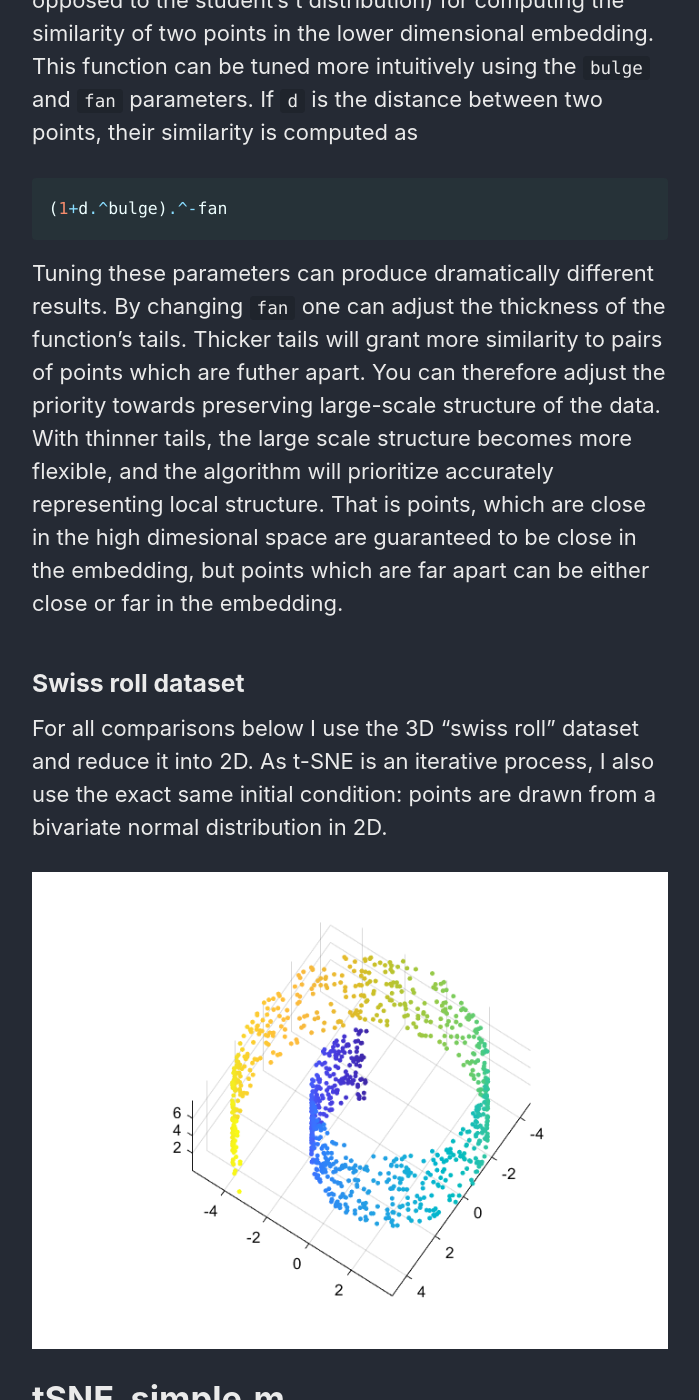
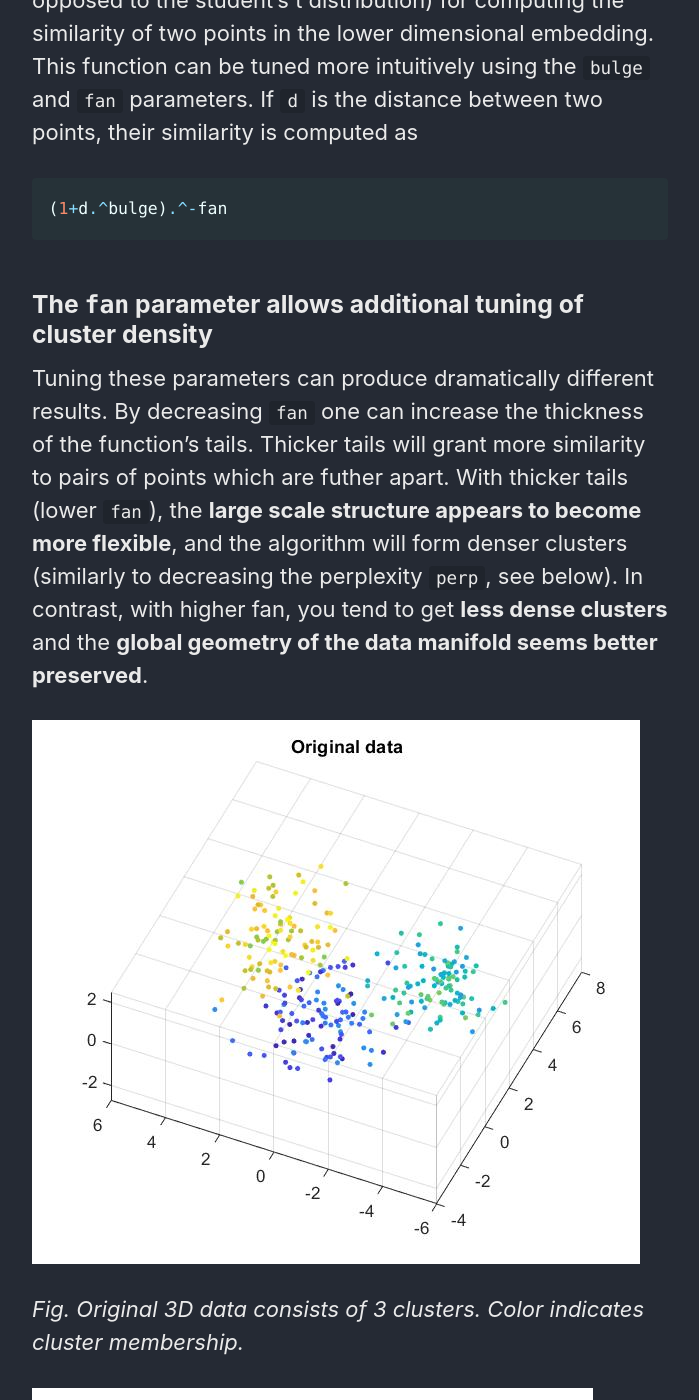
Before and after one commit to M-Lin-DM/M-Lin-DM.github.io, a Jekyll site: the page built from _posts/2020-04-19-t-SNE.md, in a window 1280 px wide and 1400 px high, scrolled down 628 px. Shown: the whole window, without its empty margins (290-989 px from the left). Built offline with Jekyll 4.4.1, drawn with Linux system fonts in a browser that asks for light colours; cached includes are drawn as plain includes; nearby versions of some CDN libraries; some of the changed text lies outside the part shown.

Commit message:
draft transporter post

````diff
--- a/_posts/2020-04-19-t-SNE.md
+++ b/_posts/2020-04-19-t-SNE.md
@@ -1,5 +1,5 @@
 ---
-title: "A t-SNE Implementation with tunable emphasis on global data manifold structure"
+title: "A t-SNE Implementation with tunable preservation of global data manifold structure"
 date: 2020-04-19
 layout: "single"
 permalink: /t-SNE/
@@ -14,7 +14,16 @@ For all scripts I use a modified similarity function (as opposed to the student'
 ```matlab
 (1+d.^bulge).^-fan
 ```
-Tuning these parameters can produce dramatically different results. By changing `fan` one can adjust the thickness of the function's tails. Thicker tails will grant more similarity to pairs of points which are futher apart. You can therefore adjust the priority towards preserving large-scale structure of the data. With thinner tails, the large scale structure becomes more flexible, and the algorithm will prioritize accurately representing local structure. That is points, which are close in the high dimesional space are guaranteed to be close in the embedding, but points which are far apart can be either close or far in the embedding.
+### The `fan` parameter allows additional tuning of cluster density
+Tuning these parameters can produce dramatically different results. By decreasing `fan` one can increase the thickness of the function's tails. Thicker tails will grant more similarity to pairs of points which are futher apart. With thicker tails (lower `fan`), the **large scale structure appears to become more flexible**, and the algorithm will form denser clusters (similarly to decreasing the perplexity `perp`, see below). In contrast, with higher fan, you tend to get **less dense clusters** and the **global geometry of the data manifold seems better preserved**.
+
+![im](/images/tSNE_figures/fansweep_3Ddata.jpg)
+
+*Fig. Original 3D data consists of 3 clusters. Color indicates cluster membership.*
+
+![im](/images/tSNE_figures/fansweep_dat2.jpg)
+
+*Fig. Higher `fan` causes thinner tails of the similarity function in the embedding space and less dense clusters.*
 
 ### Swiss roll dataset
 For all comparisons below I use the 3D "swiss roll" dataset and reduce it into 2D. As t-SNE is an iterative process, I also use the exact same initial condition: points are drawn from a bivariate normal distribution in 2D.
@@ -31,6 +40,11 @@ This modified t-SNE skips the computation of neighborhood sizes σ, and instead
 # tSNE_perplexity.m
 
 This implementation is very close to the original paper [1]. A unique neighborhood size is optimized for each point. The function takes the perplexity `perp` as an argument.
+You can also specify the initial condition `Y0` and the `bulge` and `fan` parameters.
+*The lower the perplexity, the greater the emphasis on preserving local/small scale data structure, and the more flexibility on global data structure. Higher perplexity makes t-SNE try to better preserve global data manifold geometry (making the result closer to what PCA would do).*
+
+- **low perplexity**: points which are close in the high dimensional space are forced to be close in the embedding. But points that are far apart are allowed to be either close or far in embedding
+- **high perplexity**: points which are close in the high dimensional space are forced to be close in the embedding. But for points that are far apart t-SNE tries harder to make them far in the embedding. The nature of dimensionality reduction means it's NOT always going to be possible to guarantee this second condition (overlap is common).
 
 ![im](/images/tSNE_figures/perp1.png)
 ![im](/images/tSNE_figures/perp2.png)
````
Also changed, not shown: _posts/2020-04-19-Data-Manifold-Convolution.md (+2 -2 lines), images/tSNE_figures/fansweep_3Ddata.jpg (added), images/tSNE_figures/fansweep_dat2.jpg (added).
